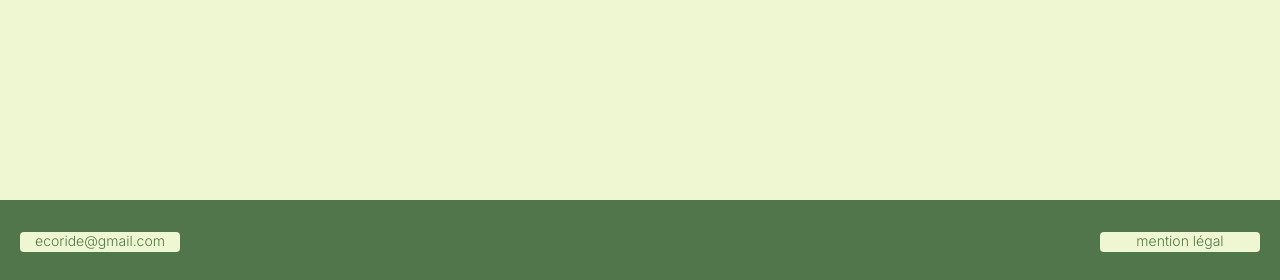
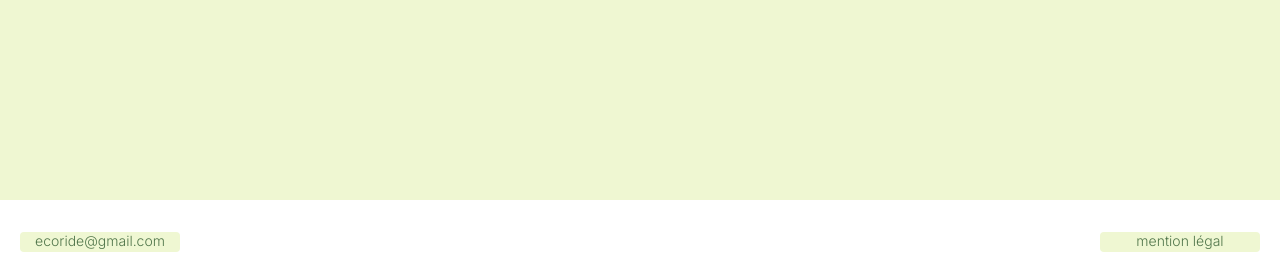
Before and after one commit to Minibrute90/ecoride, a PHP site: page /index.php in a window 1280 px wide. Shown: the part 520-800 px from the top of the page. Run offline with PHP 8.4, Linux system fonts and the light colour scheme.

Commit message:
mise a jour style.css

```diff
--- a/css/style.css
+++ b/css/style.css
@@ -427,7 +427,7 @@ footer {
     margin-top: 40px;
     width: 100%;
     height: 80px;
-    background-color: #51764B;
+    background-color: white;
 }
 
 
```
